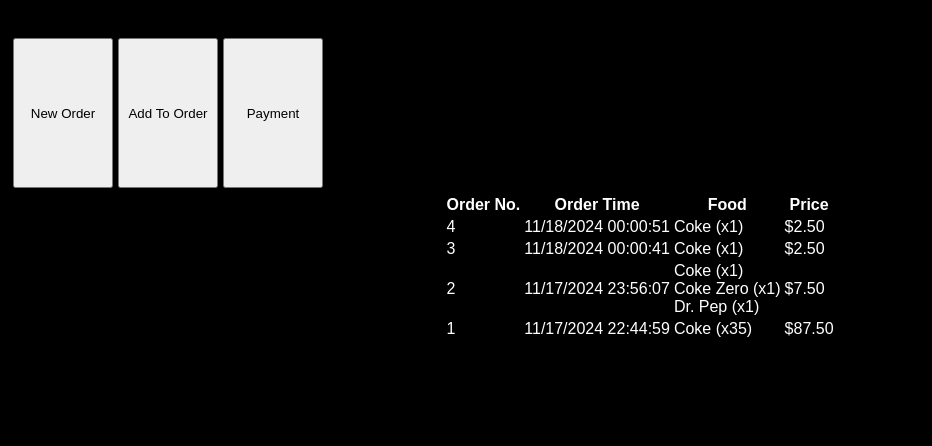
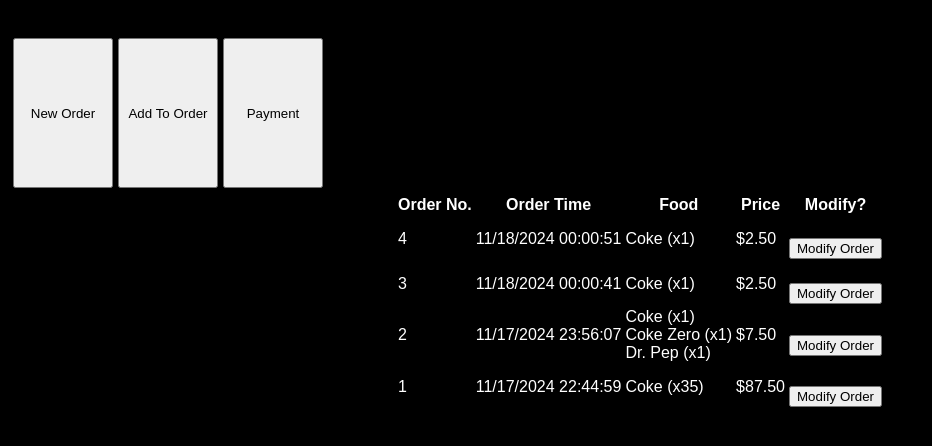
Before and after one commit to gd05134/DBS_Restaurant_POS, a Flask app: page /order_manager/1 in a window 1280 px wide. Shown: the part 142-588 px from the top of the page, without its empty margins (0-932 px from the left). Run offline with Flask 3, Linux system fonts and the light colour scheme; data comes from the database, SQL or seed files in the repository.

Commit message:
Completed CRUD, added ability to modify previous orders.

```diff
--- a/main.py
+++ b/main.py
@@ -2,8 +2,6 @@
 from flask import Flask, render_template, url_for, request, redirect, flash, jsonify
 from flask_sqlalchemy import SQLAlchemy
 from datetime import datetime
-
-#global variables if needed
 
 #Create Flask App
 app = Flask(__name__)
@@ -13,12 +11,11 @@ app.secret_key ='key'
 
 #Initialize Relationship Schema
 #Order Schema
-class Order(db.Model):                                                              #* GAD - Removed cust_id from Orders
-    order_id = db.Column(db.Integer, primary_key=True, autoincrement=True)          #* GAD - Added auto-increment
+class Order(db.Model):
+    order_id = db.Column(db.Integer, primary_key=True, autoincrement=True)
     table_id = db.Column(db.Integer, db.ForeignKey("table.table_id"))
     order_time = db.Column(db.DateTime, default = datetime.now(), nullable=False)
-    total_cost = db.Column(db.Float, nullable=False)                              #add logic for incrementing later  #? Is this still needed?
-                                                                                  #* GAD - Changed to float
+    total_cost = db.Column(db.Float, nullable=False)
 
     def __init__(self, table_id, order_time, total_cost):
         self.table_id = table_id
@@ -27,7 +24,7 @@ class Order(db.Model):
 
 #Customer Schema
 class Customer(db.Model):
-    cust_id = db.Column(db.Integer, primary_key=True, autoincrement=True)       #* GAD - Added auto-increment
+    cust_id = db.Column(db.Integer, primary_key=True, autoincrement=True)
     cust_first_name = db.Column(db.String(50), nullable=False)
     cust_last_name = db.Column(db.String(50), nullable=False)
     phone_no = db.Column(db.String(10), unique=True, nullable=False)
@@ -37,7 +34,6 @@ class Customer(db.Model):
     date_reserved = db.Column(db.DateTime, default = datetime.now(), nullable=False)
 
     def __init__(self, cust_first_name, cust_last_name, phone_no, email, pref_table):
-        #self.cust_id = cust_id                                                 #* GAD - Removed auto-incrementing ID from __init__
         self.cust_first_name = cust_first_name
         self.cust_last_name = cust_last_name
         self.phone_no = phone_no
@@ -55,38 +51,26 @@ class Table(db.Model):
         self.capacity = capacity
         self.loc = loc
 
-#Reservation Schema                                                                                #! REMOVED RESERVATION TABLE
-# class Reservation(db.Model):
-#     reservation_id = db.Column(db.Integer, unique=True, primary_key=True, autoincrement=True)     #* GAD - Added auto-increment
-#     cust_id = db.Column(db.Integer, db.ForeignKey("customer.cust_id"), nullable=False)
-#     date_created = db.Column(db.DateTime, default = datetime.now(), nullable=False)
-#     date_reserved = db.Column(db.DateTime, default = datetime.now(), nullable=False)              #todo: pulls current time, find function to pull select time
-
-#     def __init__(self, cust_id):
-#         #self.reservation_id = reservation_id                                           #* GAD - Removed auto-incrementing ID from __init__
-#         self.cust_id = cust_id
 
 #Payment Schema
 class Payment(db.Model):
-    payment_id = db.Column(db.Integer, primary_key=True, nullable=False, autoincrement=True)    #* GAD - Added auto-increment
+    payment_id = db.Column(db.Integer, primary_key=True, nullable=False, autoincrement=True)
     order_id = db.Column(db.Integer,db.ForeignKey("order.order_id"), nullable=False)
-    amount = db.Column(db.Float, nullable=False)                                                #* GAD - Changed to Float
+    amount = db.Column(db.Float, nullable=False)
     payment_method = db.Column(db.String(20), nullable=False)
     payment_date = db.Column(db.DateTime, default = datetime.today(), nullable=False)
 
     def __init__(self, order_id, amount, payment_method):
-        #self.payment_id = payment_id                                                           #* GAD - Removed auto-incrementing ID from __init__
         self.order_id = order_id
         self.amount = amount
         self.payment_method = payment_method
 
 #MenuCategory Schema
 class MenuCat(db.Model):
-    category_id = db.Column(db.Integer, primary_key=True, nullable=False, autoincrement=True)    #* GAD - Added auto-increment
+    category_id = db.Column(db.Integer, primary_key=True, nullable=False, autoincrement=True)
     name = db.Column(db.String(30), unique=True, nullable=False)
 
     def __init__(self, name):
-        #self.category_id = category_id                                                          #* GAD - Removed auto-incrementing ID from __init__
         self.name = name
 
     def __repr__(self):
@@ -94,35 +78,34 @@ class MenuCat(db.Model):
 
 #MenuItem Schema
 class MenuItem(db.Model):
-    menu_item_id = db.Column(db.Integer, primary_key=True, nullable=False, autoincrement=True)   #* GAD - Added auto-increment
+    menu_item_id = db.Column(db.Integer, primary_key=True, nullable=False, autoincrement=True)
     category_id = db.Column(db.Integer, db.ForeignKey("menu_cat.category_id"), nullable=False)
-    name = db.Column(db.String(50), unique=True, nullable=False)                                #* GAD - Removed "Description"
-    price = db.Column(db.Float, nullable=False)                                                 #* GAD - Changed to Float
+    name = db.Column(db.String(50), unique=True, nullable=False)
+    price = db.Column(db.Float, nullable=False)
 
     def __init__(self, category_id, name, price):
-        #self.menu_item_id = menu_item_id                                                       #* GAD - Removed auto-incrementing ID from __init__
         self.category_id = category_id
         self.name = name
         self.price = price
 
 #OrderItem Schema
 class OrderItem(db.Model):
-    order_item_id = db.Column(db.Integer, primary_key=True, autoincrement=True)        #* GAD - Added auto-increment
+    order_item_id = db.Column(db.Integer, primary_key=True, autoincrement=True)
     order_id = db.Column(db.Integer,db.ForeignKey("order.order_id"), nullable=False)
-    order = db.relationship('Order', backref='order_items')                            #* GAD - Added Database Relationship
-    menu_item = db.relationship('MenuItem', backref='order_items')                     #* GAD - Added Database Relationship
+    order = db.relationship('Order', backref='order_items')
+    menu_item = db.relationship('MenuItem', backref='order_items')
     menu_item_id = db.Column(db.Integer,db.ForeignKey("menu_item.menu_item_id"), nullable=False)
     quantity = db.Column(db.Integer, nullable=False)
     special_instructions = db.Column(db.String(100))
 
     def __init__(self, order_id, menu_item_id, quantity, special_instructions):
-        #self.order_item_id = order_item_id                                            #* GAD - Removed auto-incrementing ID from __init__
         self.order_id = order_id
         self.menu_item_id = menu_item_id
         self.quantity = quantity
         self.special_instructions = special_instructions
 
-#Main Restaurant Layout
+
+
 @app.route('/', methods=['GET','POST'])
 def index():
     if request.method == 'POST':
@@ -135,7 +118,8 @@ def index():
     else:
         return render_template('index.html')
 
-#To enter Order state
+
+
 @app.route('/order_manager/<int:table_id>', methods=['GET', 'POST'])
 def order(table_id):
      table = Table.query.get_or_404(table_id)
@@ -178,7 +162,8 @@ def order(table_id):
 
         return render_template('order_manager.html', table = table, orders = processed_orders)
 
-#For reservations
+
+
 @app.route('/reservation_manager', methods=['GET','POST'])
 def add_reservation():
     if request.method == 'POST':
@@ -197,12 +182,12 @@ def add_reservation():
         except:
             return 'There was an issue reserving your table'
     else:
-        # reservations = Reservation.query.order_by(Reservation.reservation_id).all()
         customers = Customer.query.order_by(Customer.cust_id).all()
-        # customers = db.session.query(Customer).join(Reservation, Reservation.cust_id == Customer.cust_id).all()
         return render_template('reservation_manager.html', customers = customers)
 
-@app.route('/menu', methods=['GET', 'POST']) # GAD
+
+
+@app.route('/menu', methods=['GET', 'POST'])
 def menu():
     if request.method == 'POST':
         try:
@@ -213,13 +198,45 @@ def menu():
     else:
         categories = MenuCat.query.all()
         table = Table.query.first()
-        return render_template('menu.html', categories=categories, table=table)
 
-@app.route('/menu_items/<int:category_id>') # GAD
+        # CGPT HELP!!!!!
+        order_id = request.args.get('order_id')
+        order_items = []
+
+        if order_id:
+            order_items = (
+                db.session.query(
+                    OrderItem.menu_item_id,
+                    MenuItem.name,
+                    OrderItem.quantity,
+                    MenuItem.price
+                )
+                .join(MenuItem, OrderItem.menu_item_id == MenuItem.menu_item_id)
+                .filter(OrderItem.order_id == order_id)
+                .all()
+            )
+
+        order_items_data = [{
+            'name': item.name,
+            'quantity': item.quantity,
+            'price': item.price,
+            'item_id': item.menu_item_id
+        } for item in order_items]
+
+        return render_template('menu.html',
+                               categories=categories,
+                               table=table,
+                               order_items=order_items_data)
+
+
+
+@app.route('/menu_items/<int:category_id>')
 def menu_items(category_id):
     items = MenuItem.query.filter_by(category_id=category_id).all()
     items_data = [{'name': item.name, 'price': item.price, 'item_id':item.menu_item_id} for item in items]
     return jsonify(items_data)
+
+
 
 @app.route('/payment/<int:table_id>', methods=['GET','POST'])
 def payment(table_id):
@@ -230,9 +247,8 @@ def payment(table_id):
         try:
             print(f"payment method: {payment_method}")
             db.session.add(Payment(order_id, 50, payment_method))
-            # db.session.delete(Order.order_id == order_id)
             db.session.commit()
-            return redirect('/payment_manager')
+            return redirect(f'/payment/{table_id}')
         except:
                return 'There was an issue opening the menu'
      else:
@@ -242,28 +258,77 @@ def payment(table_id):
         payments = Payment.query.order_by(Payment.payment_id).all()
         return render_template('payment_manager.html',
                                payments = payments,
+                               table_id = table_id,
                                orders_at_table = orders_at_table)
 
-@app.route('/submit_order', methods=['POST']) # GAD
+
+
+@app.route('/submit_order', methods=['POST'])
 def submit_order():
     order_data = request.get_json()
     table_id = order_data['table_id']
     order_items = order_data['order_items']
     total_cost = order_data['total_cost']
+    order_id = order_data.get('order_id')
 
-    new_order = Order(table_id=table_id, order_time=datetime.now(), total_cost=total_cost)
-    db.session.add(new_order)
-    db.session.commit()
+    if order_id:
+        order = Order.query.get(order_id)
+        if order:
+            order.total_cost = total_cost
+            db.session.commit()
 
-    # Add order items
-    for item in order_items:
-        order_item = OrderItem(order_id=new_order.order_id, menu_item_id=item["item_id"],
-                               quantity=item['quantity'], special_instructions="")
-        db.session.add(order_item)
+            OrderItem.query.filter_by(order_id=order_id).delete()
+            db.session.commit()
 
-    db.session.commit()
+            for item in order_items:
+                order_item = OrderItem(order_id=order.order_id, menu_item_id=item["item_id"],
+                                       quantity=item['quantity'], special_instructions="")
+                db.session.add(order_item)
+
+            db.session.commit()
+        else:
+            return jsonify({"success": False, "message": "Order not found."})
+
+    else:
+        new_order = Order(table_id=table_id, order_time=datetime.now(), total_cost=total_cost)
+        db.session.add(new_order)
+        db.session.commit()
+
+        for item in order_items:
+            order_item = OrderItem(order_id=new_order.order_id, menu_item_id=item["item_id"],
+                                quantity=item['quantity'], special_instructions="")
+            db.session.add(order_item)
+
+        db.session.commit()
 
     return jsonify({"success": True})
 
+
+
+@app.route('/get_order_items/<int:order_id>')
+def get_order_items(order_id):
+    order_items = (
+        db.session.query(
+            OrderItem.menu_item_id,
+            MenuItem.name,
+            OrderItem.quantity,
+            MenuItem.price
+        )
+        .join(MenuItem, OrderItem.menu_item_id == MenuItem.menu_item_id)
+        .filter(OrderItem.order_id == order_id)
+        .all()
+    )
+
+    order_items_data = [{
+        'name': item.name,
+        'quantity': item.quantity,
+        'price': item.price,
+        'item_id': item.menu_item_id
+    } for item in order_items]
+
+    return jsonify(order_items_data)
+
+
+
 if __name__ == '__main__':
      app.run(debug=True)
--- a/templates/order_manager.html
+++ b/templates/order_manager.html
@@ -30,7 +30,7 @@
             <th>Order Time</th>
             <th>Food</th>
             <th>Price</th>
-
+            <th>Modify?</th>
             </tr>
 
             {% for order in orders[::-1] %} <!-- The [::-1] reverses the orders such that newest is on top. -->
@@ -39,6 +39,12 @@
                 <td>{{ order.order_time }}</td>
                 <td style="white-space: pre-line;">{{ order.food_list }}</td>
                 <td>${{ "%.2f"|format(order.total_cost) }}</td>
+                <td>
+                    <form method="GET" action="/menu">
+                        <input type="hidden" name="order_id" value="{{ order.order_id }}">
+                        <button type="submit">Modify Order</button>
+                    </form>
+                </td>
             </tr>
             {% endfor %}
 
```
Also changed, not shown: static/js/menu.js (+26 -1 lines), templates/menu.html (+22 -3 lines), static/js/order_manager.js (added).
